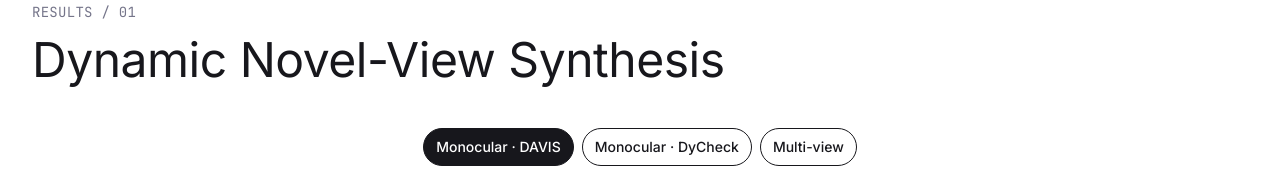
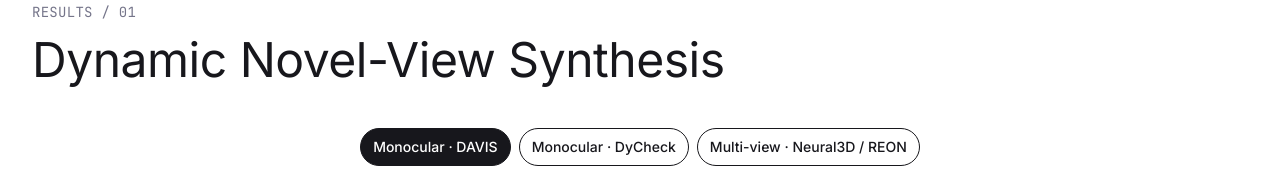
Before and after one commit to GG4D123/GG4D123.github.io, a plain HTML site: page temp/index.html in a window 1280 px wide. Shown: the part 798-982 px from the top of the page. Drawn offline with Linux system fonts and the light colour scheme; grey boxes are pictures that could not be loaded.

Commit message:
temp: name the datasets on the multi-view tab

```diff
--- a/temp/index.html
+++ b/temp/index.html
@@ -447,7 +447,7 @@
   const NVS_GROUPS = [
     { name: 'Monocular · DAVIS',   dir: '../assets/davis/',     scenes: NVS_ORDER.map(id => ({ id })) },
     { name: 'Monocular · DyCheck', dir: '../assets/dycheck/',   scenes: DYC.map(id => ({ id })), cols: DYC_COLS },
-    { name: 'Multi-view',          dir: '../assets/multiview/', scenes: MV.map(id => ({ id })), cols: MV_COLS, layout: 'mv' },
+    { name: 'Multi-view · Neural3D / REON', dir: '../assets/multiview/', scenes: MV.map(id => ({ id })), cols: MV_COLS, layout: 'mv' },
   ];
   const NVS_DYCHECK = 1;   // index of the DyCheck tab; a link ending in #dycheck opens on it
   const SEG_GROUPS = [ { name: 'DAVIS', dir: '../assets/davis/', scenes: SEG_ORDER.map(id => ({ id })) } ];
```
